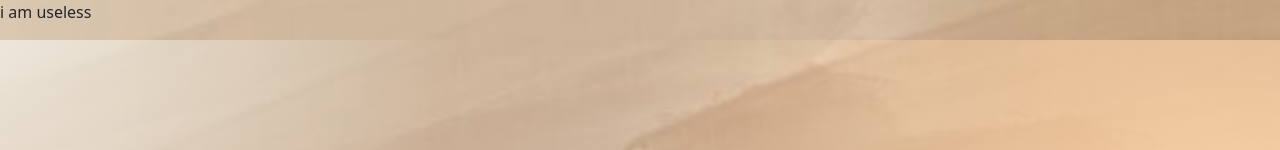
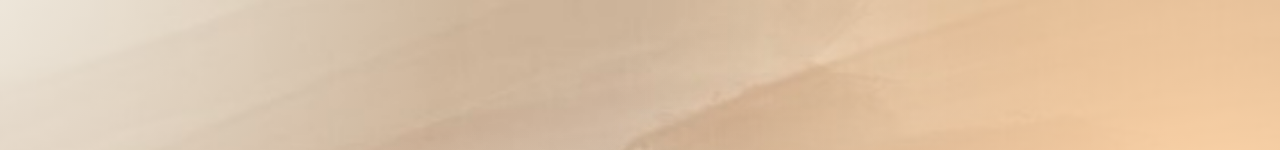
Before and after one commit to ChloeYeung/About-Me, a website: page index.html in a window 1280 px wide. Shown: the top 150 px of the page. Drawn offline with nearby package versions, Linux system fonts and the light colour scheme; files whose address does not match are found by name.

Commit message:
Update index.html

```diff
--- a/index.html
+++ b/index.html
@@ -12,7 +12,6 @@
 
 
 <body>
-<p>i am useless</p>
   <!--My welcoming card-->
   <section class="background">
 <section class="box">
```
